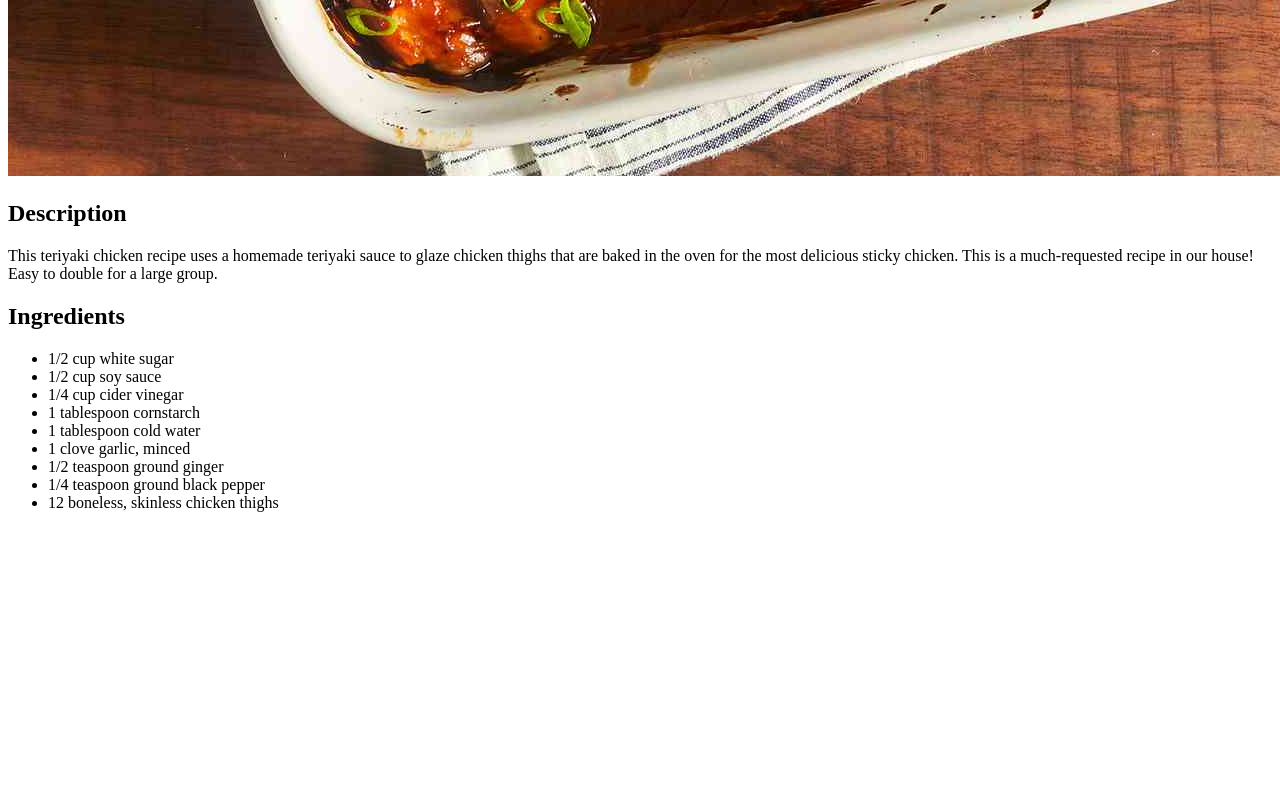
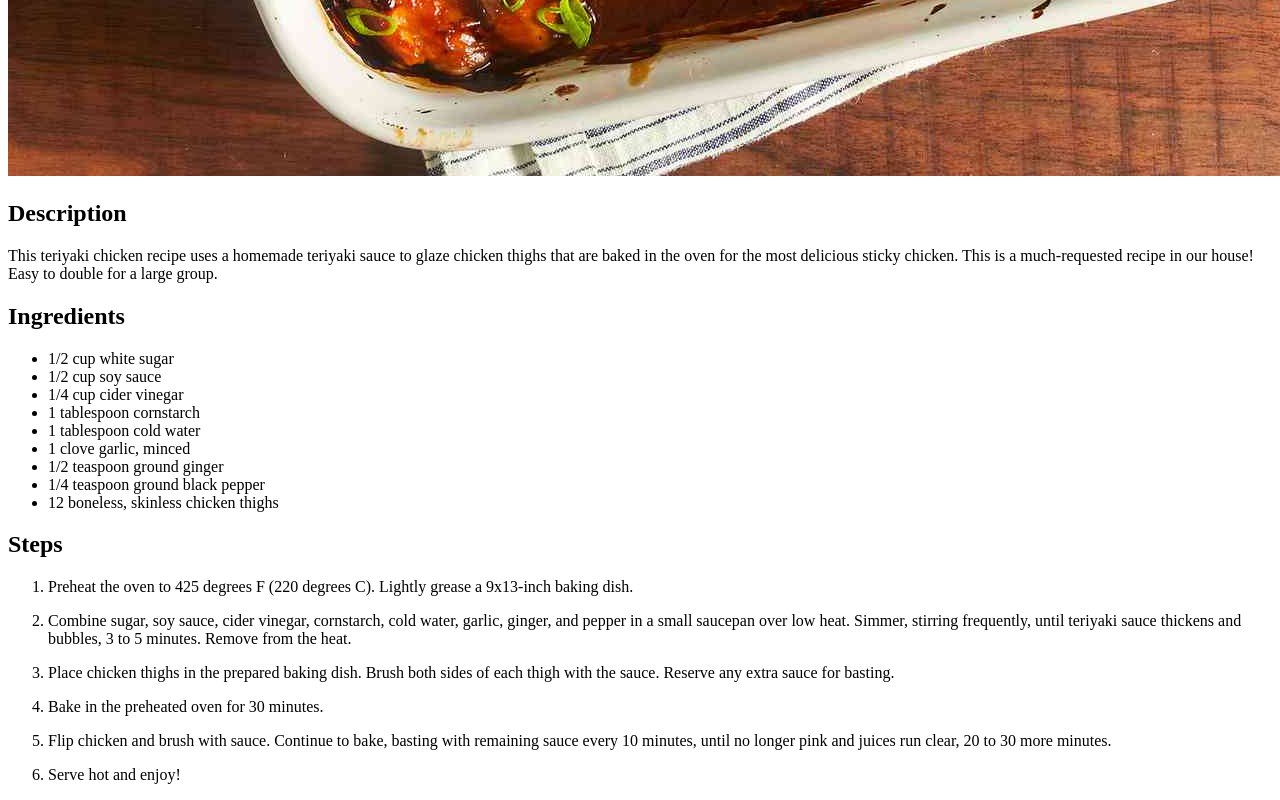
Before and after one commit to nicolasgsantana/odin-recipes, a plain HTML site: page recipes/baked-teriyaki-chicken.html in a window 1280 px wide. Shown: the part 904-1704 px from the top of the page. Before the commit the page ends 1432 px from the top, so only its background shows below. Drawn offline with Linux system fonts and the light colour scheme.

```diff
--- a/recipes/baked-teriyaki-chicken.html
+++ b/recipes/baked-teriyaki-chicken.html
@@ -27,6 +27,32 @@
     <li>1/4 teaspoon ground black pepper</li>
     <li>12 boneless, skinless chicken thighs</li>
   </ul>
+
+  <h2>Steps</h2>
+  <ol>
+    <li>
+      <p>Preheat the oven to 425 degrees F (220 degrees C). Lightly grease a 9x13-inch baking dish.</p>
+    </li>
+    <li>
+      <p>Combine sugar, soy sauce, cider vinegar, cornstarch, cold water, garlic, ginger, and pepper in a small saucepan
+        over low heat. Simmer, stirring frequently, until teriyaki sauce thickens and bubbles, 3 to 5 minutes. Remove
+        from the heat.</p>
+    </li>
+    <li>
+      <p>Place chicken thighs in the prepared baking dish. Brush both sides of each thigh with the sauce. Reserve any
+        extra sauce for basting.</p>
+    </li>
+    <li>
+      <p>Bake in the preheated oven for 30 minutes.</p>
+    </li>
+    <li>
+      <p>Flip chicken and brush with sauce. Continue to bake, basting with remaining sauce every 10 minutes, until no
+        longer pink and juices run clear, 20 to 30 more minutes.</p>
+    </li>
+    <li>
+      <p>Serve hot and enjoy!</p>
+    </li>
+  </ol>
 </body>
 
 </html>
```
